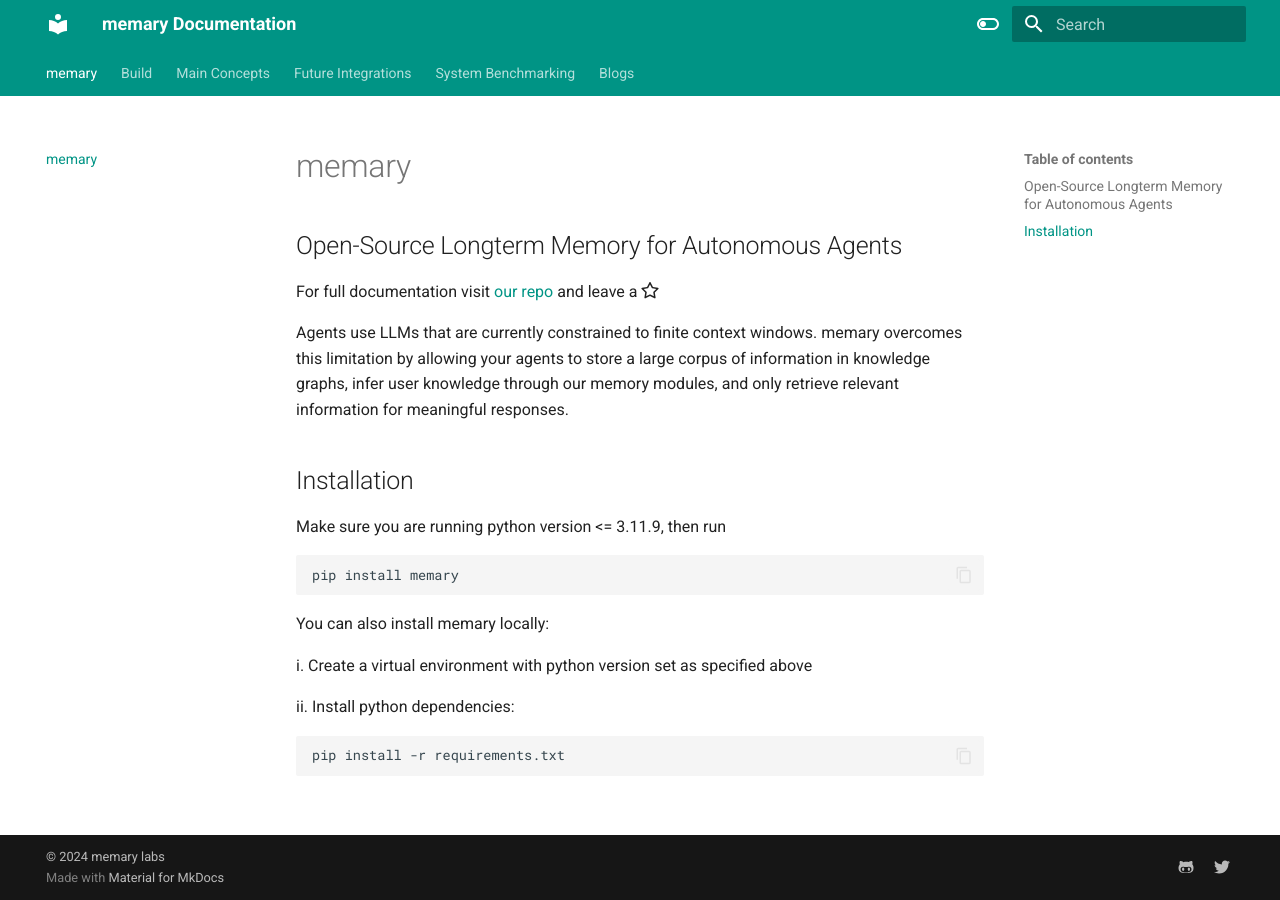
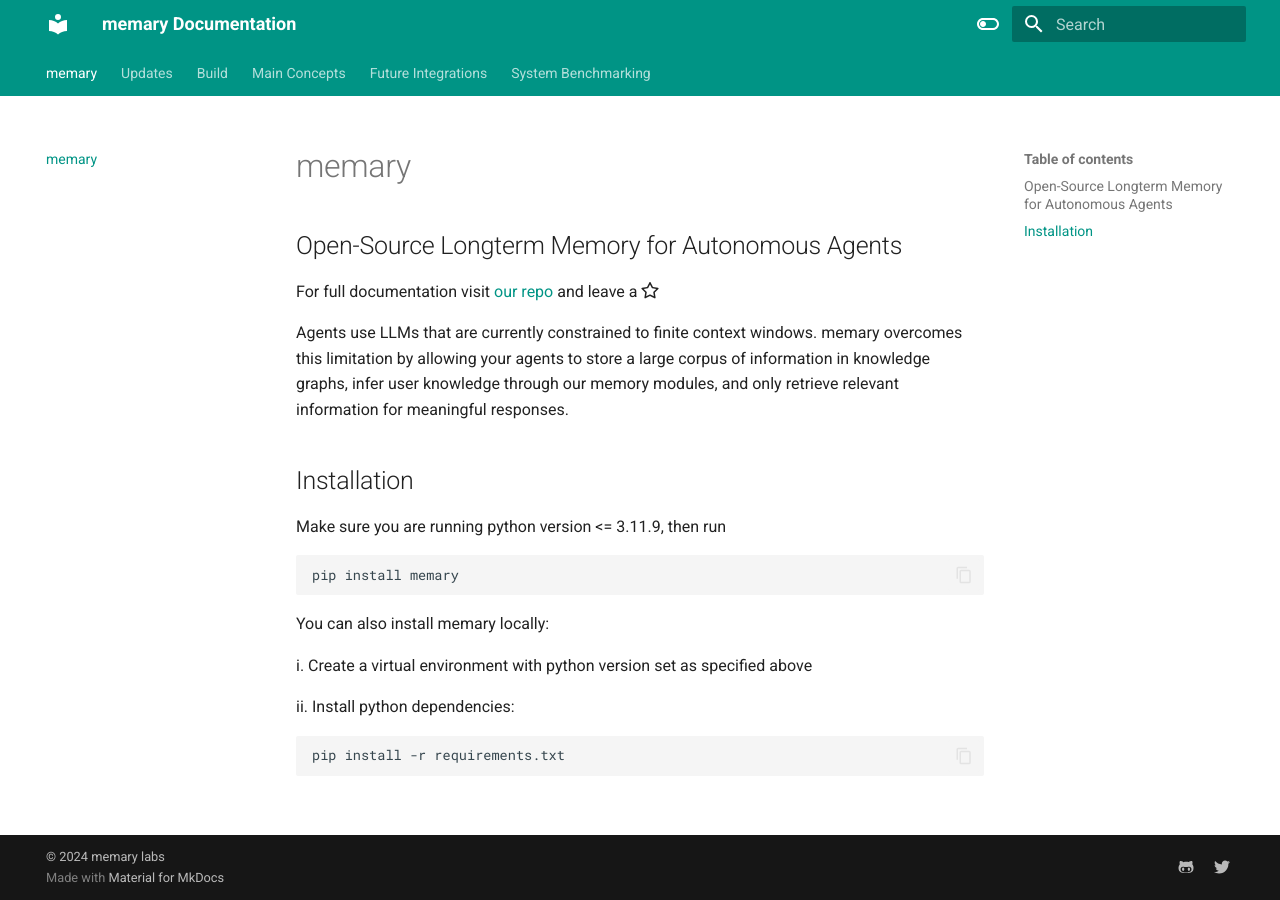
Before and after one commit to kingjulio8238/memarydocs, an MkDocs documentation site: the page built from docs/index.md, in a window 1280 px wide. Built offline with MkDocs 1.6.1 and Material for MkDocs 9.7.7, drawn with Linux system fonts in a browser that asks for light colours.

Commit message:
page error fix

```diff
--- a/docs/writeups.md
+++ b/docs/Blog.md
@@ -1,4 +1,4 @@
-# Blogs
+# Updates
 
 COMING SOON
 
```
